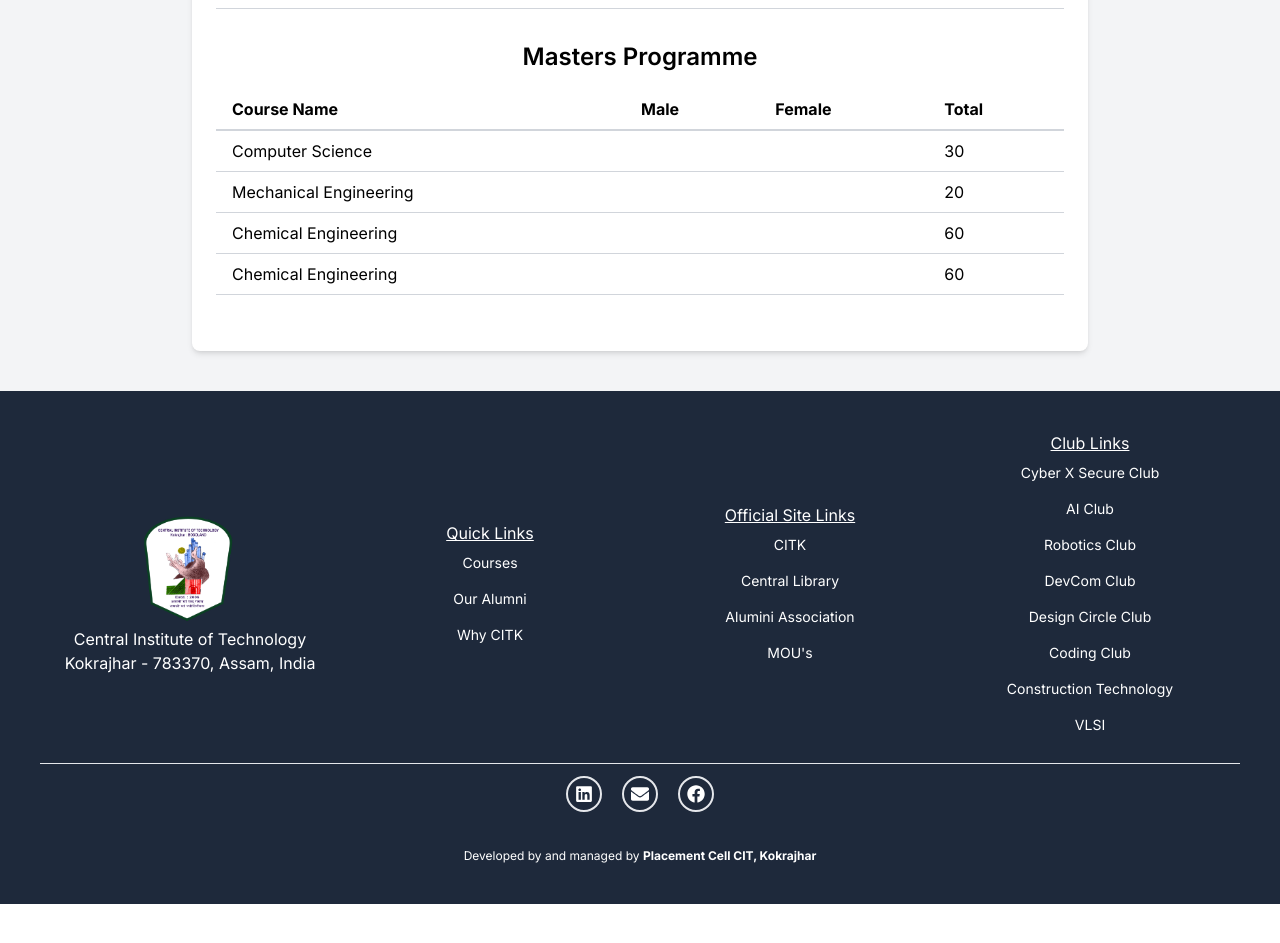
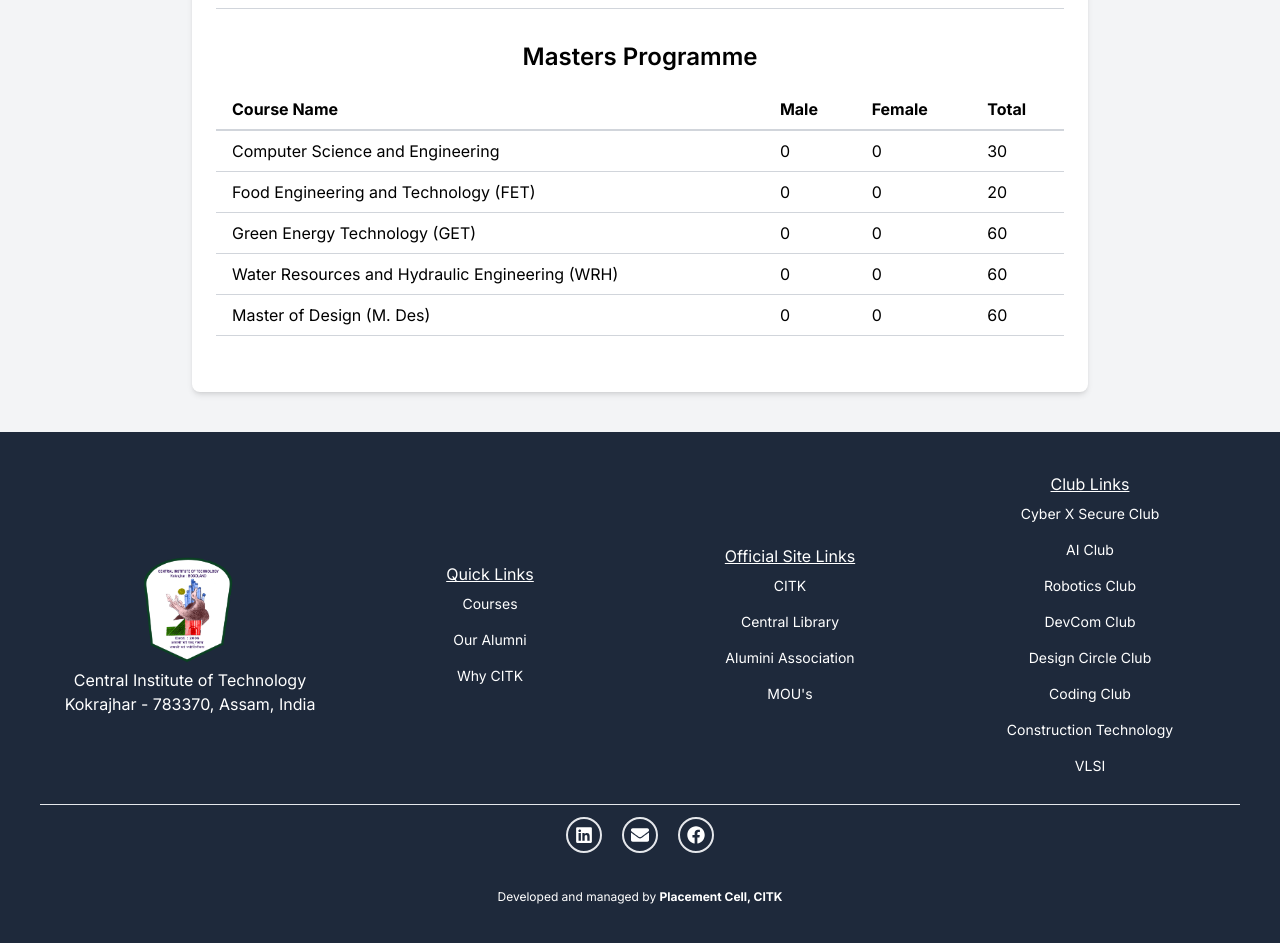
Before and after one commit to NABADEEP069/placementcellcitk, a Next.js app: page /coursestrength in a window 1280 px wide. Shown: the part 887-1830 px from the top of the page. Before the commit the page ends 1791 px from the top, so only its background shows below. Built offline with nearby package versions, Linux system fonts and the light colour scheme.

Commit message:
Updated recruitment form and made modifications to coursestrength page, footer, and team data

```diff
--- a/src/app/coursestrength/page.tsx
+++ b/src/app/coursestrength/page.tsx
@@ -54,33 +54,33 @@ const modules: Module[] = [
     courses: [
       {
         name: "Computer Science & Engineering",
-        male: 60,
-        female: 47,
+        male: 81,
+        female: 26,
         strength: 107,
       },
       {
         name: "Electronics & Communication Engineering",
-        male: 30,
-        female: 19,
+        male: 38,
+        female: 11,
         strength: 49,
       },
-      { name: "Civil Engineering", male: 50, female: 27, strength: 77 },
+      { name: "Civil Engineering", male: 54, female: 23, strength: 77 },
       {
         name: "Food Engineering & Technology",
-        male: 15,
-        female: 14,
+        male: 20,
+        female: 9,
         strength: 29,
       },
       {
         name: "Instrumentation Engineering",
-        male: 25,
-        female: 16,
+        male: 31,
+        female: 10,
         strength: 41,
       },
       {
         name: "Multimedia Communication & Design",
-        male: 10,
-        female: 10,
+        male: 15,
+        female: 5,
         strength: 20,
       },
     ],
@@ -88,10 +88,31 @@ const modules: Module[] = [
   {
     name: "Masters Programme",
     courses: [
-      { name: "Computer Science", strength: 30 },
-      { name: "Mechanical Engineering", strength: 20 },
-      { name: "Chemical Engineering", strength: 60 },
-      { name: "Chemical Engineering", strength: 60 },
+      {
+        name: "Computer Science and Engineering", strength: 30,
+        male: 0,
+        female: 0
+      },
+      {
+        name: "Food Engineering and Technology (FET)", strength: 20,
+        male: 0,
+        female: 0
+      },
+      {
+        name: "Green Energy Technology (GET)", strength: 60,
+        male: 0,
+        female: 0
+      },
+      {
+        name: "Water Resources and Hydraulic Engineering (WRH)", strength: 60,
+        male: 0,
+        female: 0
+      },
+      {
+        name: "Master of Design (M. Des)", strength: 60,
+        male: 0,
+        female: 0
+      }
     ],
   },
 ];
--- a/src/components/common/footer.tsx
+++ b/src/components/common/footer.tsx
@@ -156,8 +156,8 @@ export default function Footer() {
           </p>
         </div>
         <h6 className="text-center text-white text-xs mt-9">
-          Developed by and managed by{" "}
-          <strong>Placement Cell CIT, Kokrajhar </strong>
+          Developed and managed by{" "}
+          <strong>Placement Cell, CITK </strong>
         </h6>
       </div>
     </footer>
```
Also changed, not shown: src/data/teamdata.json (+3 -4 lines), src/components/home/recruitmentform.tsx (line endings or trailing spaces).
